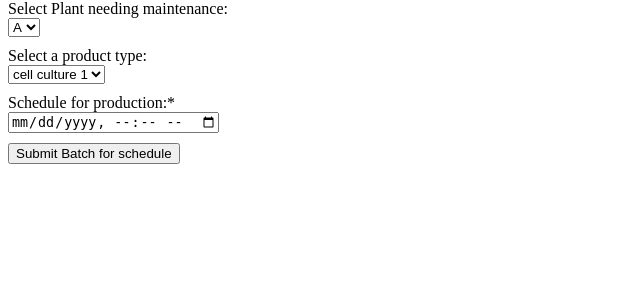
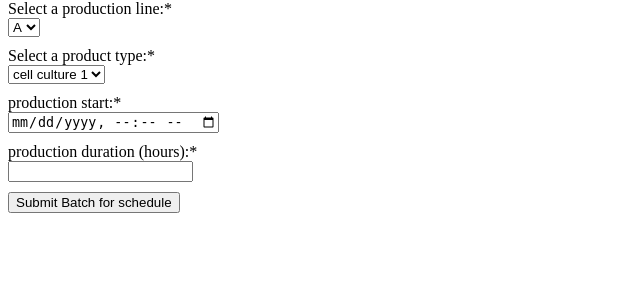
Before and after one commit to alexanderQuinn1/CS356, a Flask app: page /batchScheduleEntry in a window 1280 px wide. Shown: the part 108-408 px from the top of the page, without its empty margins (0-640 px from the left). Run offline with Flask 3, Linux system fonts and the light colour scheme.

Commit message:
updating batch entry form

```diff
--- a/productionSchedule.py
+++ b/productionSchedule.py
@@ -7,5 +7,7 @@ import json
 
 def create_batch(form):
     print(form)
-    # validate prod line doesnt have anything scheduled simultaneously
+    # validate prod line doesnt have another batch scheduled simultaneously
+    # prod_end = start_time + prod_duration
+    # batch_no = IRVyymm9999
     return 'batch IRVyymm9999 scheduled'
--- a/templates/batchScheduleEntry.html
+++ b/templates/batchScheduleEntry.html
@@ -12,7 +12,7 @@
         </header>
         <form action="/batchScheduleEntry" method="post">
             <div class="form-group">
-                <label for="prod_line">Select Plant needing maintenance:</label><br/>
+                <label for="prod_line">Select a production line:*</label><br/>
                 <select name="prod_line" id="prod_line">
                   <option value="A">A</option>
                   <option value="B">B</option>
@@ -20,7 +20,7 @@
                 </select>
             </div>
             <div class="form-group">
-                <label for="prod_type">Select a product type:</label><br/>
+                <label for="prod_type">Select a product type:*</label><br/>
                 <select name="prod_type" id="prod_type">
                   <option value="12345">cell culture 1</option>
                   <option value="12346">cell culture 2</option>
@@ -28,8 +28,12 @@
                 </select>
             </div>
             <div class="form-group">
-                <label for="prod_start">Schedule for production:*</label><br/>
+                <label for="prod_start">production start:*</label><br/>
                 <input type="datetime-local" name="prod_start" id="prod_start" required>
+            </div>
+            <div class="form-group">
+                <label for="prod_duration">production duration (hours):*</label><br/>
+                <input type="number" name="prod_duration" id="prod_duration" required>
             </div>
             <div>
                 <button type="submit">Submit Batch for schedule</button>
```
